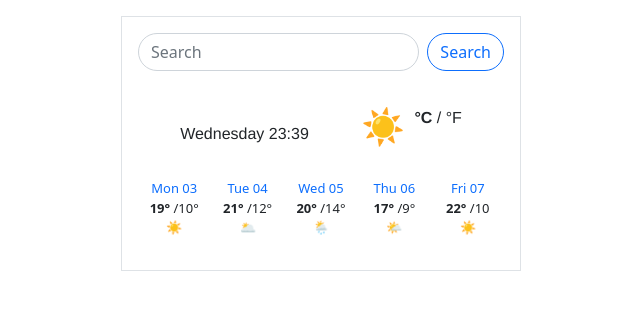
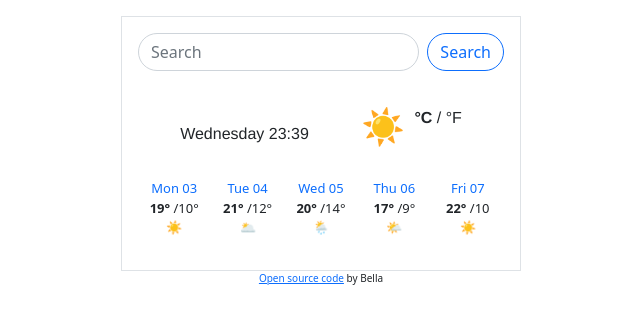
Before and after one commit to dbaigalmaa/weather-app, a plain HTML site: page index.html in a window 1280 px wide. Shown: the whole page, without its empty margins (319-959 px from the left). Drawn offline with nearby package versions, Linux system fonts and the light colour scheme.

Commit message:
Added github link

```diff
--- a/index.html
+++ b/index.html
@@ -95,6 +95,12 @@
         </div>
       </div>
     </div>
+    <div class="github">
+      <a href="https://github.com/dbaigalmaa/weather-app" target="_blank"
+        >Open source code</a
+      >
+      by Bella
+    </div>
     <script src="src/script.js"></script>
   </body>
 </html>
--- a/src/style.css
+++ b/src/style.css
@@ -7,6 +7,10 @@ a.fahr {
 a.cels {
   font-weight: 700;
   pointer-events: none;
+}
+.github {
+  text-align: center;
+  font-size: 10px;
 }
 
 .main {
```
